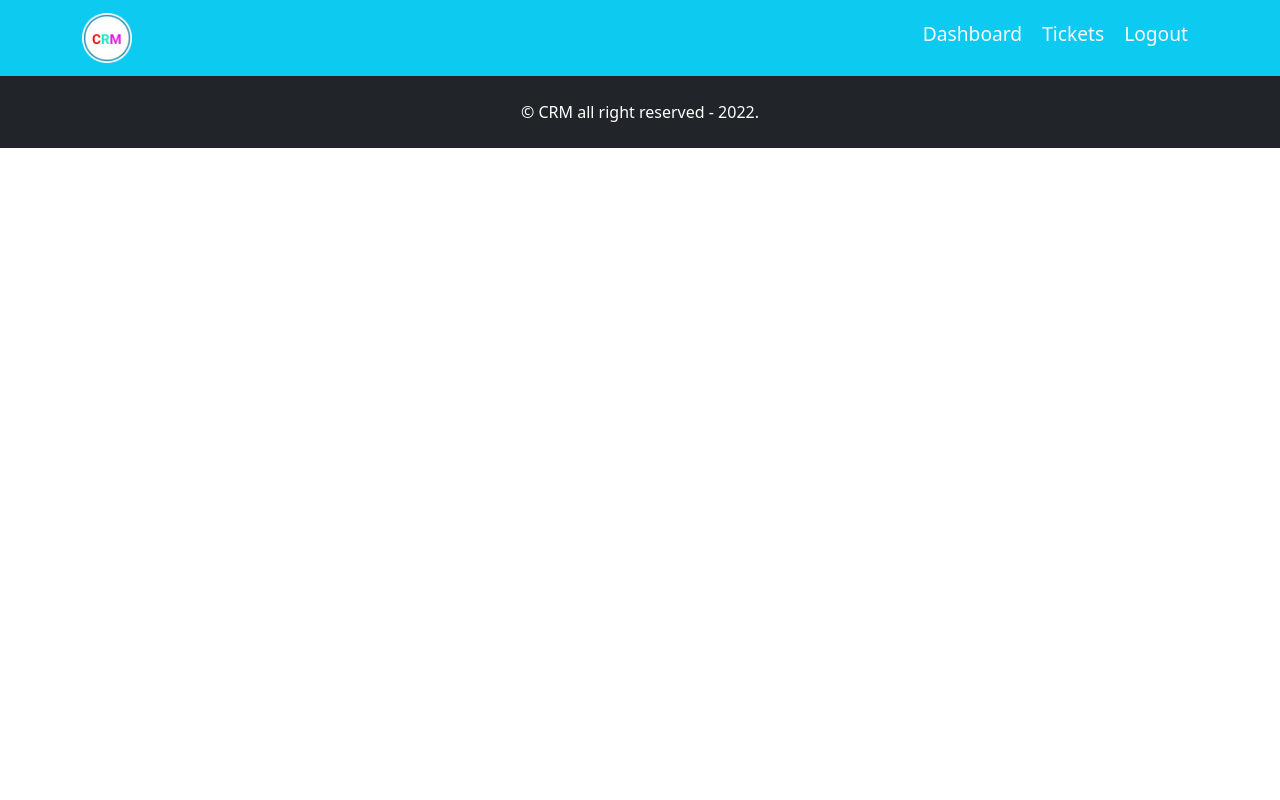
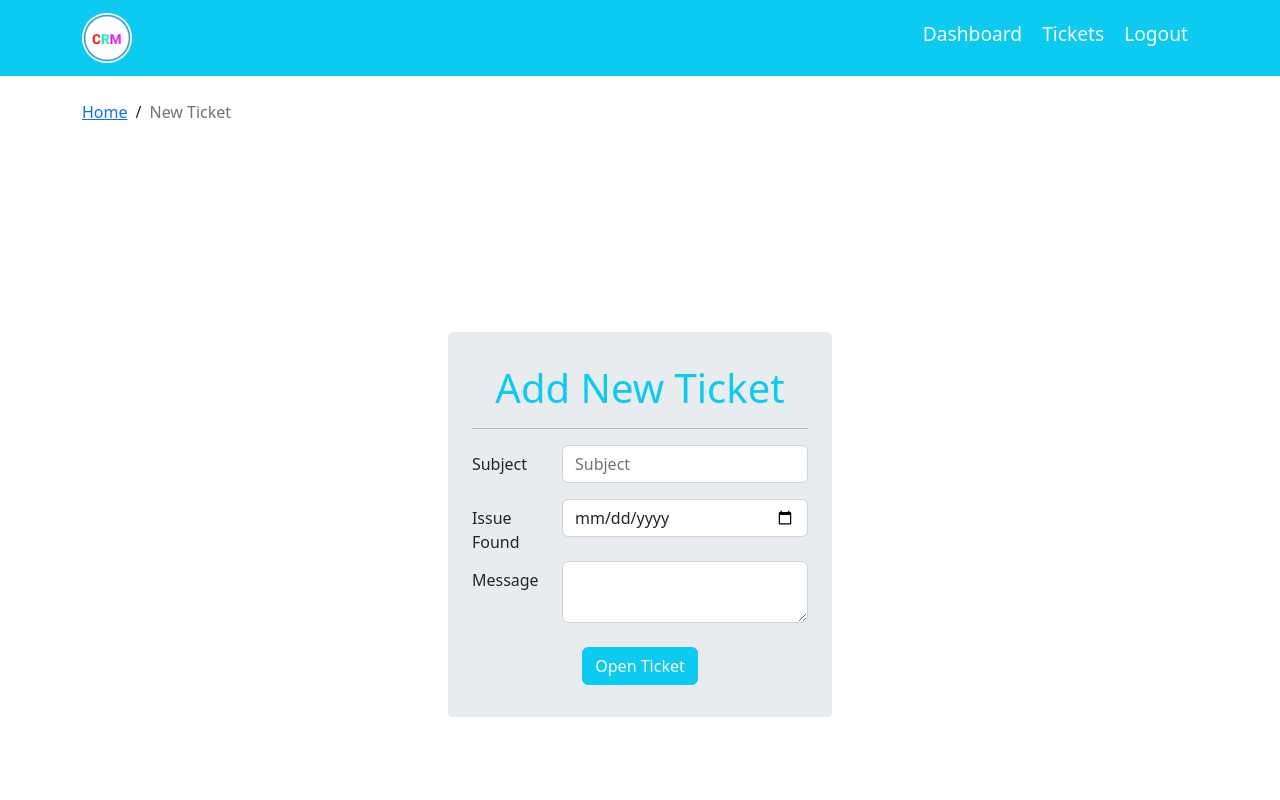
Before and after one commit to PavitarSharma/crm-frontend, a React (Create React App) app: page /add-ticket in a window 1280 px wide. Shown: the top 800 px of the page. Built offline with nearby package versions, Linux system fonts and the light colour scheme.

Commit message:
add new ticket page

```diff
--- a/src/App.js
+++ b/src/App.js
@@ -1,7 +1,7 @@
 import React from 'react'
 import { BrowserRouter, Routes, Route } from "react-router-dom"
 import { Footer, Header } from './components'
-import { DashBoard, Login, Register, ResetPassword } from './pages'
+import { AddTicket, DashBoard, Login, Register, ResetPassword } from './pages'
 const App = () => {
   return (
     <div>
@@ -12,6 +12,7 @@ const App = () => {
           <Route  path="/registration" element={ <Register /> } />
           <Route  path="/password-reset" element={ <ResetPassword /> } />
           <Route  path="/dashboard" element={ <DashBoard /> } />
+          <Route  path="/add-ticket" element={ <AddTicket /> } />
         </Routes>
         <Footer />
       </BrowserRouter>
--- /dev/null
+++ b/src/components/AddTicketForm/AddTicketForm.jsx
@@ -0,0 +1,106 @@
+import { useState, useEffect } from "react";
+import { Form, Row, Col, Button } from "react-bootstrap";
+
+import Jumbotron from "../Jumbotron/Jumbotron";
+
+const initialFormData = {
+  subject: "",
+  issueDate: "",
+  message: "",
+};
+
+
+
+const AddTicketForm = () => {
+  const [formData, setFormData] = useState(initialFormData);
+
+
+  useEffect(() => {}, [formData])
+
+  const handleOnChange = (event) => {
+    const { name, value } = event.target;
+
+    setFormData({
+      ...formData,
+      [name]: value,
+    });
+  };
+
+  const handleOnSubmit = async (event) => {
+    event.preventDefault();
+
+    console.log(formData);
+  };
+
+  return (
+    <div className="auth-screen">
+      <Jumbotron className="add-new-ticket">
+        <h1 className="text-info text-center">Add New Ticket</h1>
+        <hr />
+        <Form onSubmit={handleOnSubmit}>
+          <Form.Group as={Row}>
+            <Form.Label column sm={3}>
+              Subject
+            </Form.Label>
+            <Col sm={9}>
+              <Form.Control
+                type="text"
+                id="subject"
+                name="subject"
+                value={formData.subject}
+                onChange={handleOnChange}
+                maxLength="100"
+                placeholder="Subject"
+                required
+                autoComplete="off"
+              />
+
+            </Col>
+          </Form.Group>
+
+          <Form.Group as={Row} className="mt-3">
+            <Form.Label column sm={3}>
+              Issue Found
+            </Form.Label>
+            <Col sm={9}>
+              <Form.Control
+                type="date"
+                id="issueFound"
+                name="issueDate"
+                value={formData.issueDate}
+                onChange={handleOnChange}
+                // placeholder="Issue Found"
+                required
+                autoComplete="off"
+              />
+            </Col>
+          </Form.Group>
+          <Form.Group as={Row}>
+            <Form.Label column sm={3}>
+              Message
+            </Form.Label>
+            <Col sm={9}>
+              <Form.Control
+                id="message"
+                name="message"
+                as="textarea"
+                value={formData.message}
+                onChange={handleOnChange}
+                row="8"
+                required
+                autoComplete="off"
+              />
+            </Col>
+          </Form.Group>
+          <div className="mx-auto d-flex">
+          <Button type="submit" variant="info"  className="text-white mt-4 mx-auto">
+            Open Ticket
+          </Button>
+          </div>
+        </Form>
+      </Jumbotron>
+    </div>
+  );
+};
+
+export default AddTicketForm;
--- a/src/components/Jumbotron/Jumbotron.css
+++ b/src/components/Jumbotron/Jumbotron.css
@@ -1,6 +1,7 @@
 .jumbotron {
-  padding: 2rem 1rem;
+  padding: 2rem 1.5rem;
   margin-bottom: 2rem;
   background-color: #e9ecef;
   border-radius: 0.3rem;
+
 }
--- a/src/components/PageBreadcrumb/PageBreadcrumb.jsx
+++ b/src/components/PageBreadcrumb/PageBreadcrumb.jsx
@@ -1,11 +1,15 @@
 import { Breadcrumb }from 'react-bootstrap'
-
+import { NavLink } from 'react-router-dom'
 const PageBreadcrumb = ({ page }) => {
   return (
     <Breadcrumb className='mt-4'>
-      <Breadcrumb.Item href="/dashboard" style={{ color: "#000"}}>Home</Breadcrumb.Item>
+      <NavLink to="/dashboard">
+        Home
+      </NavLink>
 
-      <Breadcrumb.Item active>{page}</Breadcrumb.Item>
+      <div className='mx-2'>&#47;</div>
+
+      <Breadcrumb.Item active >{page}</Breadcrumb.Item>
     </Breadcrumb>
   )
 }
--- a/src/components/index.js
+++ b/src/components/index.js
@@ -3,3 +3,4 @@ export { default as Header } from "./Header/Header"
 export { default as Footer } from "./Footer/Footer"
 export { default as PageBreadcrumb } from "./PageBreadcrumb/PageBreadcrumb"
 export { default as TicketTable } from "./TicketTable/TicketTable"
+export { default as AddTicketForm } from "./AddTicketForm/AddTicketForm"
--- a/src/pages/dashboard/DashBoard.jsx
+++ b/src/pages/dashboard/DashBoard.jsx
@@ -14,7 +14,7 @@ const DashBoard = () => {
 
       <Row>
         <Col className="text-center mt-5 mb-2">
-          <Link to="add-ticket">
+          <Link to="/add-ticket">
             <Button variant='info' style={{
               fontSize: "1rem",
               padding: "10px 30px"
--- a/src/pages/index.js
+++ b/src/pages/index.js
@@ -2,3 +2,4 @@ export { default as Login } from "./auth/Login"
 export { default as Register } from "./auth/Register"
 export { default as ResetPassword } from "./auth/ResetPassword"
 export { default as DashBoard } from "./dashboard/DashBoard"
+export { default as AddTicket } from "./new-ticket/AddTicket"
--- /dev/null
+++ b/src/pages/new-ticket/AddTicket.jsx
@@ -0,0 +1,22 @@
+import { Container, Row, Col } from "react-bootstrap"
+import { AddTicketForm, PageBreadcrumb } from "../../components"
+
+const AddTicket = () => {
+  return (
+    <Container>
+        <Row>
+            <Col>
+                <PageBreadcrumb page="New Ticket" />
+            </Col>
+        </Row>
+
+        <Row>
+            <Col>
+                <AddTicketForm />
+            </Col>
+        </Row>
+    </Container>
+  )
+}
+
+export default AddTicket
```
Also changed, not shown: src/pages/dashboard/style.css (deleted).
